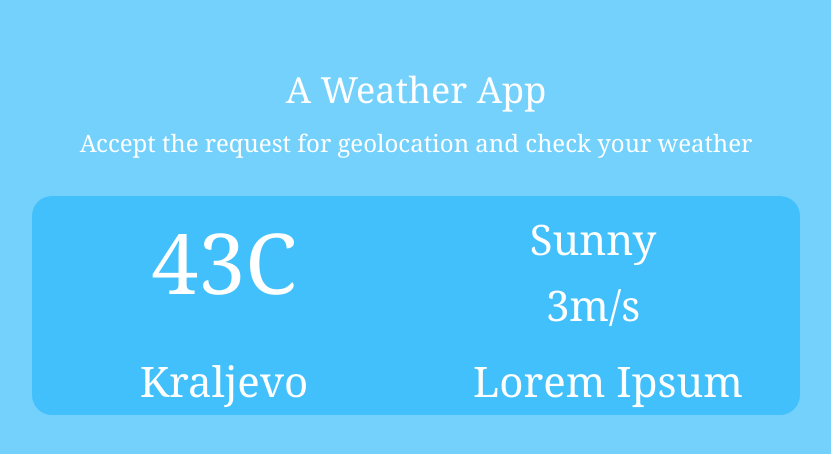
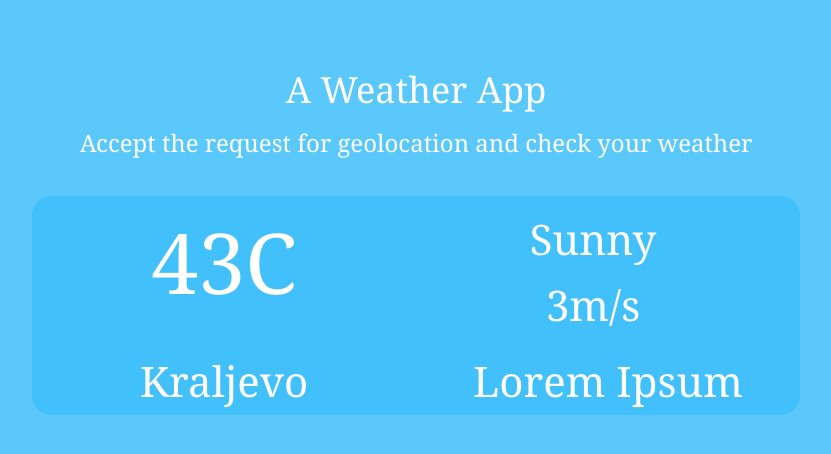
Before and after one commit to eoff93/weather-app, a website: page index.html in a window 1280 px wide. Shown: the whole page, without its empty margins (224-1055 px from the left). Drawn offline with nearby package versions, Linux system fonts and the light colour scheme.

```diff
--- a/css/main.scss
+++ b/css/main.scss
@@ -1,5 +1,5 @@
 $color1: #42c0fb; //rgba(66, 192, 251, 100)
-$color1-lighten: lighten($color1, 10%);
+$color1-lighten: lighten($color1, 5%);
 $color2: #fde74c; //rgba(253, 231, 76, 100)
 $color3: #9bc53d; //rgba(155, 197, 61, 100)
 $color4: #e55934; //rgba(229, 89, 52, 100)
```
Also changed, not shown: css/main.css.
